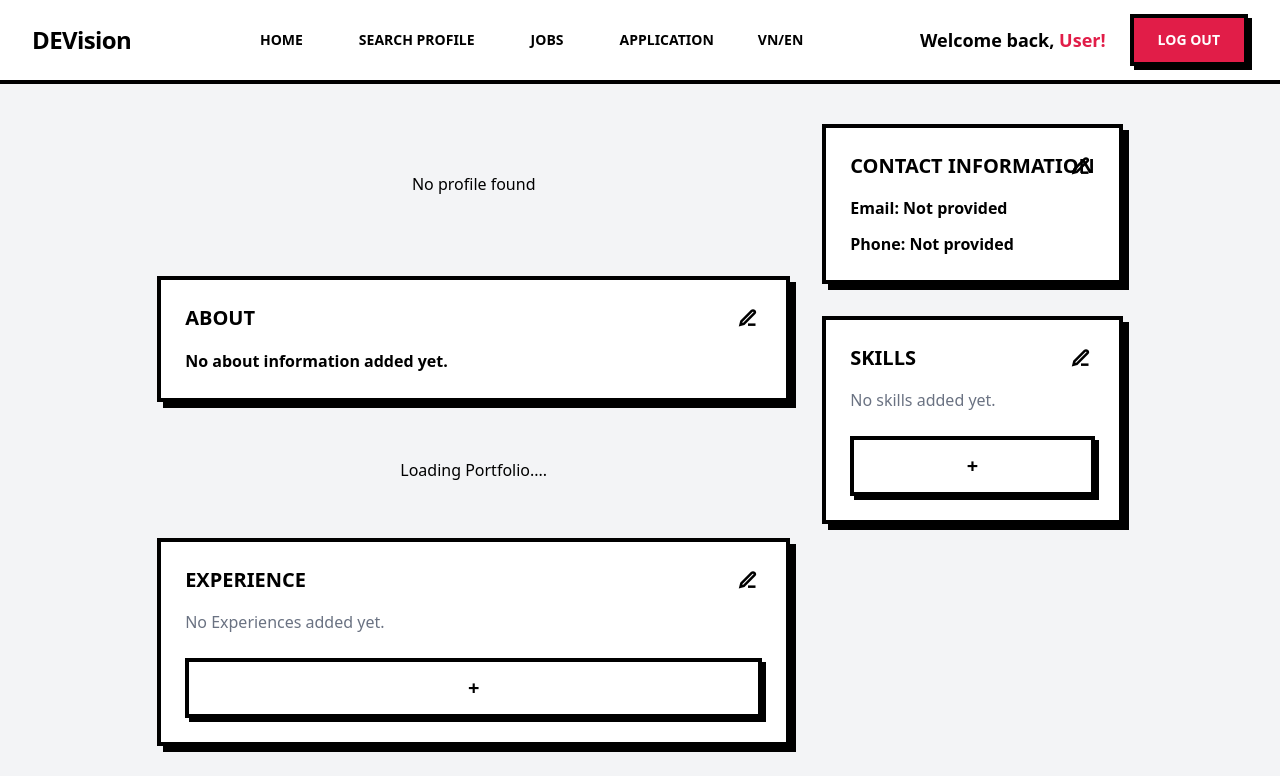
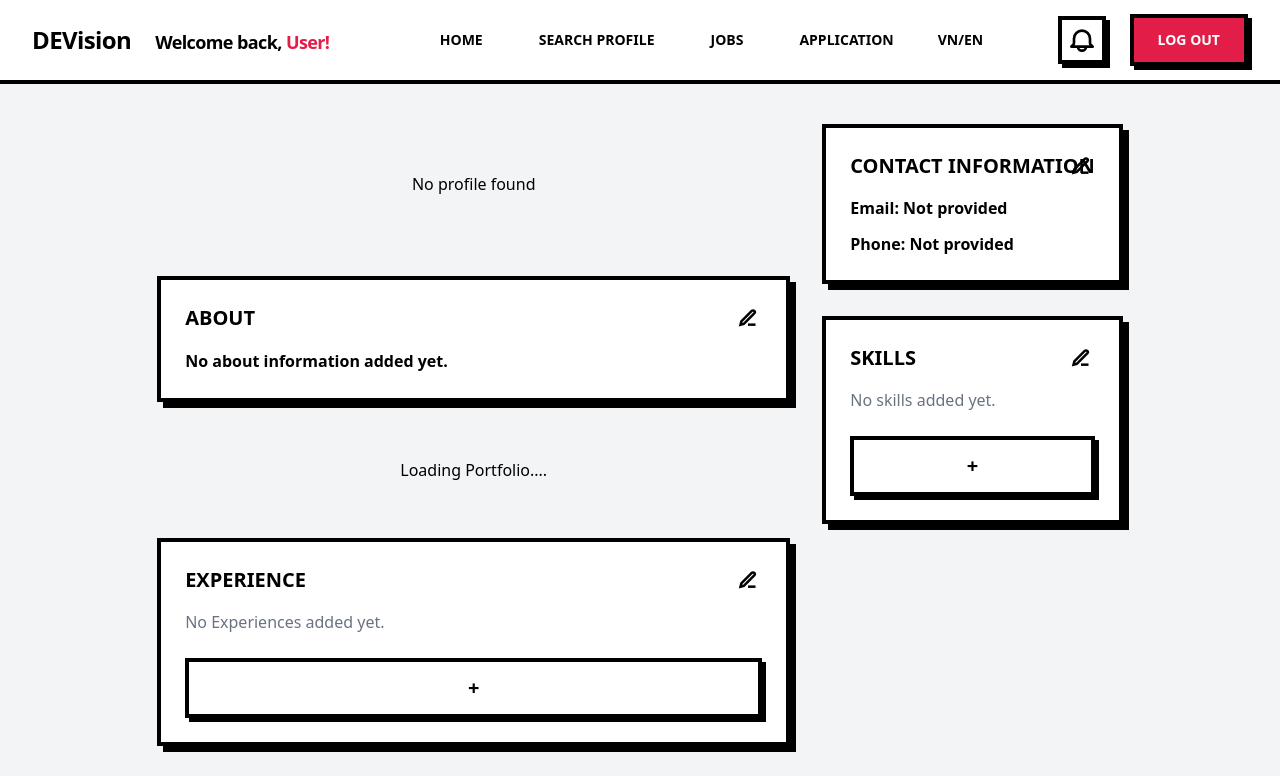
Before and after one commit to ISYS3461-2025C-Hercules-DEVision/JobApplicant, a React (Vite) app in the folder frontend/: page /profile in a window 1280 px wide. Shown: the top 776 px of the page. Built offline with nearby package versions, Linux system fonts and the light colour scheme; sample sign-in values are in the browser's storage.

Commit message:
Add notification button + change "Welcome" position

```diff
--- a/frontend/src/components/Navbar/ProfileNavBar.jsx
+++ b/frontend/src/components/Navbar/ProfileNavBar.jsx
@@ -1,57 +1,81 @@
-import {Link, useNavigate} from 'react-router-dom';
-import {useDispatch, useSelector} from "react-redux";
-import {logout} from "../../modules/auth/auth/authSlice.js";
+import { Link, useNavigate } from "react-router-dom";
+import { useDispatch, useSelector } from "react-redux";
+import { logout } from "../../modules/auth/auth/authSlice.js";
 
 function ProfileNavBar() {
   const dispatch = useDispatch();
   const navigate = useNavigate();
-    const {user} = useSelector(state => state.auth);
-    const fullName = user?.fullName || 'User';
+  const { user } = useSelector((state) => state.auth);
+  const fullName = user?.fullName || "User";
 
   const handleLogOut = () => {
     dispatch(logout());
     navigate("/login");
   };
 
-    return(
+  return (
     <header className="border-b-4 border-black bg-white">
       <div className="max-w-7xl mx-auto px-4 sm:px-6 lg:px-8">
         <div className="flex justify-between items-center h-20">
           <div className="text-2xl font-black text-black tracking-tight">
             DEVision
+            <span className="text-black font-bold text-lg px-6">
+              Welcome back,
+              <span className="text-primary"> {fullName}!</span>
+            </span>
           </div>
 
           <nav className="hidden md:flex items-center space-x-8">
-                        <Link to="/profile"
-                              className="text-black font-bold uppercase text-sm hover:bg-black hover:text-white px-3 py-2 transition-none">
+            <Link
+              to="/profile"
+              className="text-black font-bold uppercase text-sm hover:bg-black hover:text-white px-3 py-2 transition-none"
+            >
               Home
             </Link>
             <Link
               to="/searchProfile"
-                            className="text-black font-bold uppercase text-sm hover:bg-black hover:text-white px-3 py-2 transition-none">
+              className="text-black font-bold uppercase text-sm hover:bg-black hover:text-white px-3 py-2 transition-none"
+            >
               Search Profile
             </Link>
-                        <Link to ="/jobs"
-                              className="text-black font-bold uppercase text-sm hover:bg-black hover:text-white px-3 py-2 transition-none">
+            <Link
+              to="/jobs"
+              className="text-black font-bold uppercase text-sm hover:bg-black hover:text-white px-3 py-2 transition-none"
+            >
               Jobs
             </Link>
-                        <Link to="/applications"
-                              className="text-black font-bold uppercase text-sm hover:bg-black hover:text-white px-3 py-2 transition-none">
+            <Link
+              to="/applications"
+              className="text-black font-bold uppercase text-sm hover:bg-black hover:text-white px-3 py-2 transition-none"
+            >
               Application
             </Link>
             <span className="text-sm font-bold uppercase">VN/EN</span>
           </nav>
 
           <div className="flex items-center space-x-6">
-                        <span className="text-black font-bold text-lg">Welcome back,
-                            <span
-                                className="text-primary"> {fullName}!
-                            </span>
-                        </span>
+            <div
+              className="h-12 w-12 flex items-center justify-center border-4 border-black bg-white hover:translate-x-1 hover:translate-y-1 hover:shadow-none shadow-[4px_4px_0px_0px_rgba(0,0,0,1)] transition-none"
+            >
+              <svg
+                className="w-8 h-8"
+                fill="none"
+                stroke="currentColor"
+                strokeWidth="2"
+                viewBox="0 0 24 24"
+              >
+                <path
+                  strokeLinecap="round"
+                  strokeLinejoin="round"
+                  d="M15 17h5l-1.4-1.4A2 2 0 0 1 18 14.2V11a6 6 0 1 0-12 0v3.2c0 .5-.2 1-.6 1.4L4 17h5m6 0a3 3 0 1 1-6 0h6z"
+                />
+              </svg>
+            </div>
 
             <button
               onClick={handleLogOut}
-                            className="bg-primary text-white font-bold uppercase text-sm border-4 border-black px-6 py-3 hover:translate-x-1 hover:translate-y-1 hover:shadow-none shadow-[4px_4px_0px_0px_rgba(0,0,0,1)] transition-none">
+              className="bg-primary text-white font-bold uppercase text-sm border-4 border-black px-6 py-3 hover:translate-x-1 hover:translate-y-1 hover:shadow-none shadow-[4px_4px_0px_0px_rgba(0,0,0,1)] transition-none"
+            >
               Log Out
             </button>
           </div>
--- a/frontend/src/modules/profile/ui/ProfileHeader.jsx
+++ b/frontend/src/modules/profile/ui/ProfileHeader.jsx
@@ -158,14 +158,17 @@ function ProfileHeader() {
             {/* Subscription status button */}
             <button
               onClick={() => navigate("/subscription")}
-              className="
+              className={`
                 mt-4 px-4 py-2
                 border-2 border-black
                 font-bold rounded-md
-                bg-white text-black
-                hover:bg-primary hover:text-white
                 transition-all duration-200
-              "
+                ${
+                  planLabel === "PREMIUM"
+                    ? "bg-primary text-white hover:bg-white hover:text-black"
+                    : "bg-white text-black hover:bg-primary hover:text-white"
+                }
+              `}
             >
               {planLabel}
             </button>
```
Lines whose indentation alone changed are shown as unchanged.
